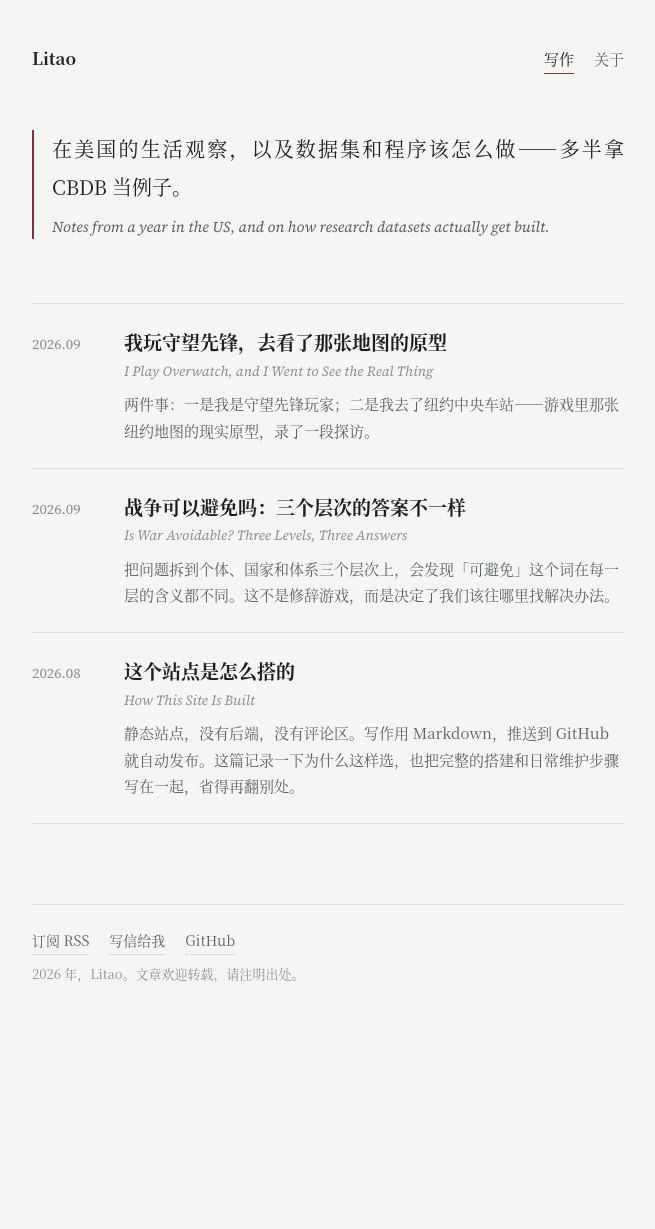
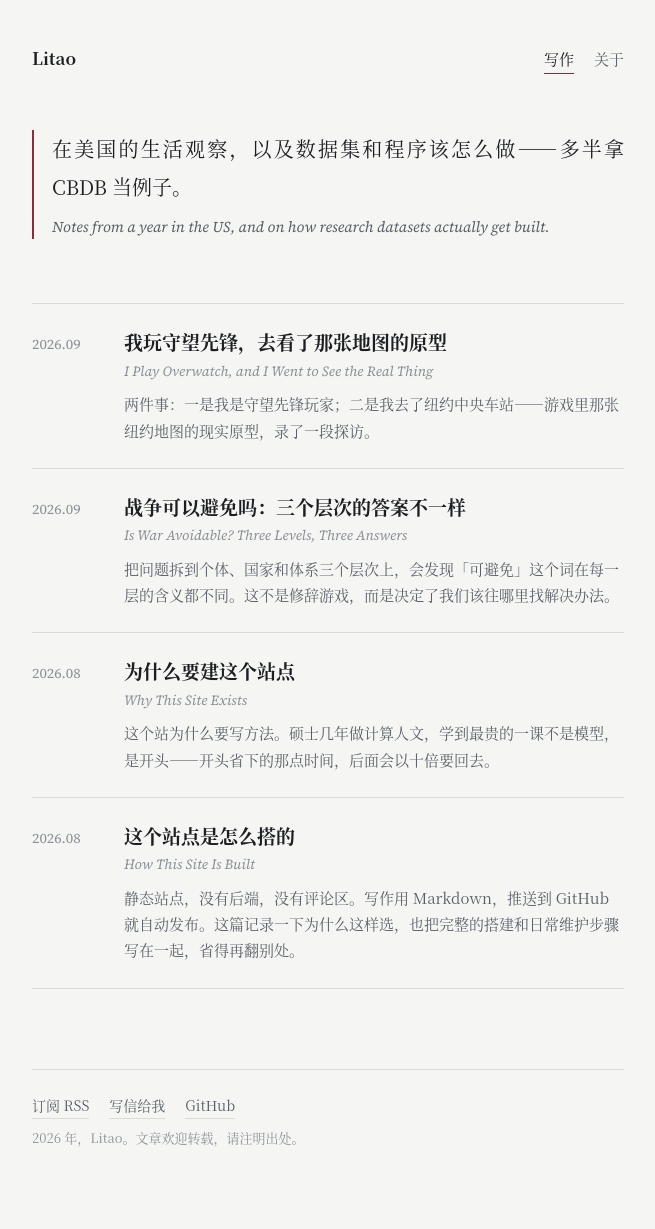
Before and after one commit to thetaaaaa/thetaaaaa.github.io, a Jekyll site: the page built from index.html, in a window 1280 px wide. Shown: the whole page, without its empty margins (312-967 px from the left). Built offline with Jekyll 4.4.1, drawn with Linux system fonts in a browser that asks for light colours; before the commit the page ends 1065 px from its top, so only the background shows below that; part of the change alters nothing that is shown.

Commit message:
新增《为什么要建这个站点》，关于页的动机段改为指向它
建站动机从关于页移出单独成文：开头的决定被下游全部继承、当天不报错、
之后集中报错；「最佳实践」指的是先去找现成约定；并按字符层 / 文本层 /
标识层 / 评测层列出古文处理里最易被省掉的开头。

关于页保留硕士研究的具体内容（身份信息），论证部分压成一句并链到该
文章。中英同步。日期 2026-08-26，排在《这个站点是怎么搭的》之后。

Co-Authored-By: Claude Opus 5 (1M context) <noreply@anthropic.com>

```diff
--- /dev/null
+++ b/_posts/2026-08-26-why-this-site.md
@@ -0,0 +1,42 @@
+---
+title: "为什么要建这个站点"
+title_en: "Why This Site Exists"
+summary: "这个站为什么要写方法。硕士几年做计算人文，学到最贵的一课不是模型，是开头——开头省下的那点时间，后面会以十倍要回去。"
+date: 2026-08-26
+lang: zh
+---
+
+这个站有一半是写方法的：一个数据集从零到能用要经过什么，配套的程序怎么写，哪些规范值得守，哪些工具真的省时间。先把为什么说清楚。
+
+我硕士期间长期做计算人文方向的研究：一边开发和评测基于机器学习、神经网络模型的古文自动化处理工具，一边做中国古代文献的知识组织与知识挖掘。那几年学到最贵的一课不是模型，是开头。
+
+## 为什么开头的错误特别贵
+
+因为开头的决定会被下游全部继承，而且不会当场报错。
+
+数据模型定得含混、标识符不稳定、字段语义只存在于某个人的脑子里、标注规范从没写下来——这些在当天都能跑通，看起来一切正常。它们集中报错的时刻在三个月后：你要并入第二批数据，合作者要接手，或者你要复现半年前那张表。这时候的修补不是改一处，而是改一处再回溯所有依赖它的环节；更常见的情况是补不干净，只能推倒重做。
+
+算一下就明白这笔账为什么划不来：开头多花的是几个小时，返工赔的是几周，而且赔的时候你已经没有当初的上下文了——当时为什么那样定，多半想不起来。
+
+## 所谓「最佳实践」
+
+这个词有点大，我用它想说的其实很朴素：**大多数环节，别人已经踩过坑并且给出了约定。**
+
+自己临时发明一套，通常只是把别人二十年前犯过的错再犯一次——代价还是自己付。所以我把「先去找这个环节的现成约定」当成开工的一部分，而不是等遇到问题再查。这件事的收益不对称：找一下最多花半天，找不到才自己定；不找，代价是上面那笔账。
+
+具体到古文处理这类工作，最容易被省掉的开头有这么几层：
+
+- **字符层**——异体字与通假怎么处理，用哪个编码范围（Unicode 扩展区里的字在多少环节会掉），原字形和规范字形要不要同时留。
+- **文本层**——分句和标点按什么规则来，原文与校勘、注释怎么分离存放。
+- **标识层**——人、地、官职、时间的标识符从哪里来，是否稳定，能不能和外部知识库对齐。这一层错了最贵，因为它是所有关联的锚点。
+- **评测层**——标注规范有没有写成文档，标注集怎么划分，基线跟谁比，指标口径是否和同领域的论文一致。
+
+每一条单独看都是小事。合起来决定的是：这批数据三年后还能不能用，别人拿到手能不能直接用。
+
+这几层我会分开写，多半拿 CBDB（中国历代人物传记资料库）当例子——它是我手上最熟的一个，坑也足够多。
+
+## 还有一点私心
+
+说出来更干净：作为合作者，大家手上的方法都立得住，省下来的是各自的时间，也间接是我的。
+
+我不想再花几天去理解一份没有规范的数据；同样，我把自己的数据交出去的时候，也不想让对方花这个时间。写这些方法，一半是为了让别人少走弯路，一半是为了将来合作时大家从同一个起点开始。
--- a/about.md
+++ b/about.md
@@ -9,7 +9,7 @@ permalink: /about/
 
 这里写两类东西。一类是在美国的生活观察——看到的、不太习惯的、想了一阵才明白过来的事。另一类是方法：一个数据集从零到能用要经过什么，配套的程序怎么写，哪些规范值得守，哪些工具真的省时间。这类文章多半拿 CBDB（中国历代人物传记资料库）当例子，因为它是我手上最熟的一个，也因为它的坑足够多，讲清楚一个就能省别人半天。
 
-为什么写方法这一类，说明一下。我对流程的规范性大概有点执拗，总想把每个环节的最佳实践找出来再动手。硕士期间我长期做计算人文方向的研究：一边开发和评测基于机器学习、神经网络模型的古文自动化处理工具，一边做中国古代文献的知识组织与知识挖掘。那几年最深的教训是：开头不规范，后面的时间就全花在修补和纠正前期工作上，而且常常补不干净，只能推倒重做。所以这里写的方法不图好看，图的是让人少走一遍我走过的弯路。也有一点私心——作为合作者，大家手上的方法都立得住，省下来的是各自的时间，也间接是我的。
+硕士期间我长期做计算人文方向的研究：一边开发和评测基于机器学习、神经网络模型的古文自动化处理工具，一边做中国古代文献的知识组织与知识挖掘。也因此我对流程的规范性大概有点执拗——开头省下的那点时间，后面会以十倍要回去。这件事单独写了一篇：[为什么要建这个站点]({{ '/2026/why-this-site/' | relative_url }})。
 
 中文和英文都写。这两套对话之间的空隙，是我觉得最有意思的地方。
 
@@ -21,7 +21,7 @@ I'm a PhD student in library and information science at Nanjing University, curr
 
 Two kinds of writing live here. One is observation — a year of living in the United States, and the things that took me a while to understand. The other is method: what it actually takes to get a dataset from nothing to usable, how to write the code around it, which conventions are worth following, and which tools genuinely save time. Most of those notes use CBDB (the China Biographical Database) as the worked example, because it's the project I know best and because it has enough pitfalls that explaining one saves someone else an afternoon.
 
-A word on why the method half exists. I care, probably more than is reasonable, about the discipline of a workflow — I want to find the best practice for each step before starting. My master's work was in computational humanities — what is more often called digital humanities: developing and evaluating machine-learning and neural-network tools for the automated processing of classical Chinese, and working on knowledge organization and knowledge mining over premodern Chinese sources. The lesson that stuck is this: when the beginning isn't disciplined, all the time afterwards goes into patching and correcting the early work — and often it can't be patched, only redone. So these notes aren't written to look tidy; they're written so someone else doesn't have to take the detour I took. There is some self-interest in it too — as a collaborator, when the conventions everyone works by hold up, the time saved is their own, and indirectly mine.
+My master's work was in computational humanities — what is more often called digital humanities: developing and evaluating machine-learning and neural-network tools for the automated processing of classical Chinese, and working on knowledge organization and knowledge mining over premodern Chinese sources. It left me with a stubbornness about the discipline of a workflow: whatever time you save at the beginning, you pay back tenfold later. I've written that out separately — [why this site exists]({{ '/2026/why-this-site/' | relative_url }}).
 
 I write in both Chinese and English; the gap between those two conversations is the part I find most interesting.
 
```
